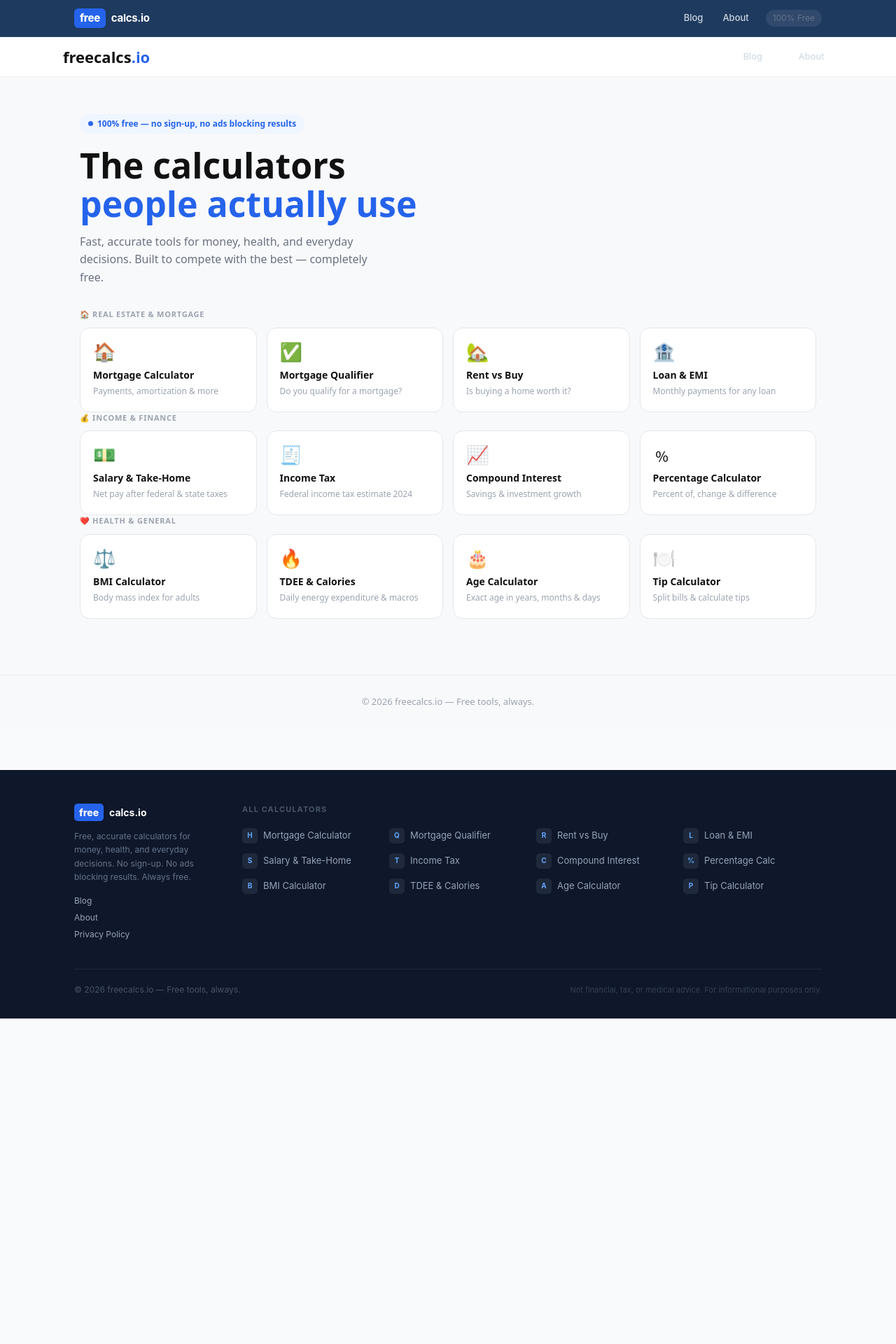
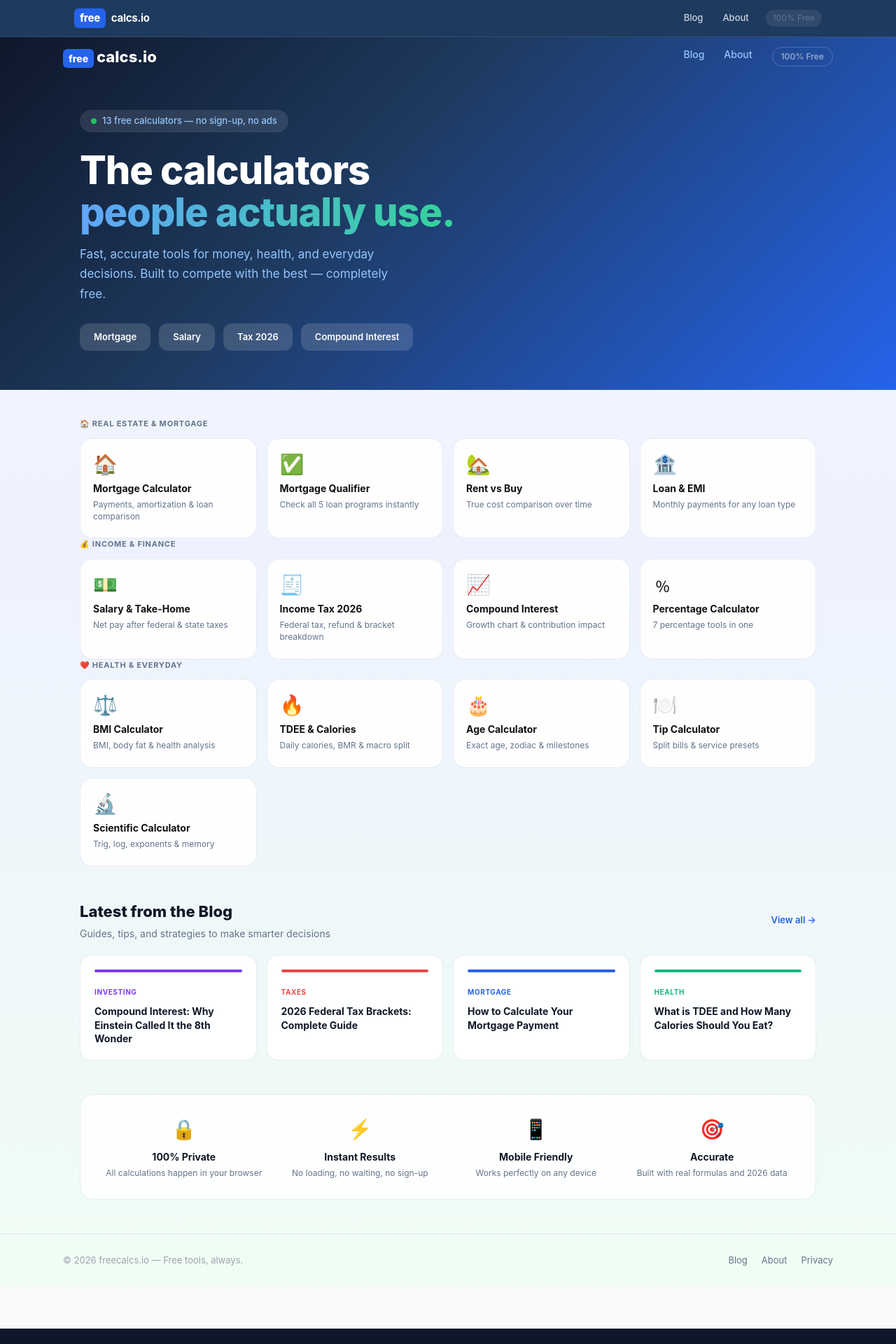
Before and after one commit to Tunjilor/freecalcs, a Next.js app: page / in a window 1280 px wide. Shown: the top 1920 px of the page at 70% size. Before the commit the page ends 1455 px from the top, so only its background shows below. Built offline with nearby package versions, Linux system fonts and the light colour scheme.

Commit message:
complete homepage redesign - premium hero, blog section, trust bar, scientific calc

```diff
--- a/src/app/page.tsx
+++ b/src/app/page.tsx
@@ -1,169 +1,155 @@
 import Link from "next/link";
+import type { Metadata } from "next";
+
+export const metadata: Metadata = {
+  title: "Free Online Calculators | Mortgage, Tax, Salary, BMI & More | freecalcs.io",
+  description: "Free online calculators for mortgage payments, income tax, salary, compound interest, BMI, TDEE, and more. No sign-up required. Fast, accurate, and mobile-friendly.",
+  alternates: { canonical: "https://www.freecalcs.io" },
+  openGraph: { title: "Free Online Calculators | freecalcs.io", description: "Fast, accurate tools for money, health, and everyday decisions.", url: "https://www.freecalcs.io", siteName: "freecalcs.io", type: "website" },
+};
 
 const calcs = [
-  // Row 1 — Real estate (4 cards)
-  { slug: "mortgage", label: "Mortgage Calculator", icon: "🏠", desc: "Payments, amortization & more", category: null },
-  { slug: "qualify", label: "Mortgage Qualifier", icon: "✅", desc: "Do you qualify for a mortgage?", category: null },
-  { slug: "rent-vs-buy", label: "Rent vs Buy", icon: "🏡", desc: "Is buying a home worth it?", category: null },
-  { slug: "loan", label: "Loan & EMI", icon: "🏦", desc: "Monthly payments for any loan", category: null },
-
-  // Row 2 — Income & finance (4 cards)
-  { slug: "salary", label: "Salary & Take-Home", icon: "💵", desc: "Net pay after federal & state taxes", category: null },
-  { slug: "tax", label: "Income Tax", icon: "🧾", desc: "Federal income tax estimate 2024", category: null },
-  { slug: "compound-interest", label: "Compound Interest", icon: "📈", desc: "Savings & investment growth", category: null },
-  { slug: "percentage", label: "Percentage Calculator", icon: "﹪", desc: "Percent of, change & difference", category: null },
-
-  // Row 3 — Health & general (4 cards)
-  { slug: "bmi", label: "BMI Calculator", icon: "⚖️", desc: "Body mass index for adults", category: null },
-  { slug: "tdee", label: "TDEE & Calories", icon: "🔥", desc: "Daily energy expenditure & macros", category: null },
-  { slug: "age", label: "Age Calculator", icon: "🎂", desc: "Exact age in years, months & days", category: null },
-  { slug: "tip", label: "Tip Calculator", icon: "🍽️", desc: "Split bills & calculate tips", category: null },
+  { slug: "mortgage", label: "Mortgage Calculator", icon: "🏠", desc: "Payments, amortization & loan comparison" },
+  { slug: "qualify", label: "Mortgage Qualifier", icon: "✅", desc: "Check all 5 loan programs instantly" },
+  { slug: "rent-vs-buy", label: "Rent vs Buy", icon: "🏡", desc: "True cost comparison over time" },
+  { slug: "loan", label: "Loan & EMI", icon: "🏦", desc: "Monthly payments for any loan type" },
+  { slug: "salary", label: "Salary & Take-Home", icon: "💵", desc: "Net pay after federal & state taxes" },
+  { slug: "tax", label: "Income Tax 2026", icon: "🧾", desc: "Federal tax, refund & bracket breakdown" },
+  { slug: "compound-interest", label: "Compound Interest", icon: "📈", desc: "Growth chart & contribution impact" },
+  { slug: "percentage", label: "Percentage Calculator", icon: "﹪", desc: "7 percentage tools in one" },
+  { slug: "bmi", label: "BMI Calculator", icon: "⚖️", desc: "BMI, body fat & health analysis" },
+  { slug: "tdee", label: "TDEE & Calories", icon: "🔥", desc: "Daily calories, BMR & macro split" },
+  { slug: "age", label: "Age Calculator", icon: "🎂", desc: "Exact age, zodiac & milestones" },
+  { slug: "tip", label: "Tip Calculator", icon: "🍽️", desc: "Split bills & service presets" },
+  { slug: "scientific", label: "Scientific Calculator", icon: "🔬", desc: "Trig, log, exponents & memory" },
 ];
 
 const categories = [
   { label: "🏠 Real estate & mortgage", start: 0, end: 4 },
   { label: "💰 Income & finance", start: 4, end: 8 },
-  { label: "❤️ Health & general", start: 8, end: 12 },
+  { label: "❤️ Health & everyday", start: 8, end: 13 },
+];
+
+const blogPosts = [
+  { slug: "compound-interest-explained", title: "Compound Interest: Why Einstein Called It the 8th Wonder", category: "Investing", color: "#7c3aed" },
+  { slug: "2026-tax-brackets-guide", title: "2026 Federal Tax Brackets: Complete Guide", category: "Taxes", color: "#ef4444" },
+  { slug: "how-to-calculate-mortgage-payment", title: "How to Calculate Your Mortgage Payment", category: "Mortgage", color: "#2563eb" },
+  { slug: "what-is-tdee", title: "What is TDEE and How Many Calories Should You Eat?", category: "Health", color: "#10b981" },
 ];
 
 export default function Home() {
   return (
-    <main style={{ minHeight: "100vh", background: "#f8f9fb", fontFamily: "system-ui,sans-serif" }}>
+    <main style={{ minHeight: "100vh", background: "linear-gradient(180deg,#f8fafc 0%,#eef2ff 40%,#f0fdf4 100%)", fontFamily: "-apple-system,BlinkMacSystemFont,\"Segoe UI\",Inter,sans-serif" }}>
       <style>{`
         * { box-sizing: border-box; margin: 0; padding: 0; }
-        body { background: #f8f9fb; }
-
-        .nav-link {
-          color: #6b7280; text-decoration: none;
-          font-size: 14px; font-weight: 500;
-          transition: color 0.15s;
-        }
-        .nav-link:hover { color: #111; }
-
         .calc-grid {
           display: grid;
           grid-template-columns: repeat(4, 1fr);
           gap: 14px;
           margin-bottom: 0;
         }
-
         .calc-card {
-          background: #fff;
-          border: 1px solid #e5e7eb;
-          border-radius: 14px;
-          padding: 20px 18px;
+          background: rgba(255,255,255,0.9);
+          backdrop-filter: blur(12px);
+          -webkit-backdrop-filter: blur(12px);
+          border: 1px solid rgba(226,232,240,0.8);
+          border-radius: 18px;
+          padding: 22px 18px;
           text-decoration: none;
           display: flex;
           flex-direction: column;
           gap: 6px;
-          transition: border-color 0.15s, box-shadow 0.15s, transform 0.15s;
+          transition: all 0.25s ease;
           min-height: 120px;
         }
         .calc-card:hover {
           border-color: #2563eb;
-          box-shadow: 0 4px 20px rgba(37,99,235,0.10);
+          box-shadow: 0 8px 30px rgba(37,99,235,0.12);
+          transform: translateY(-3px);
+        }
+        .calc-icon { font-size: 28px; line-height: 1; margin-bottom: 6px; }
+        .calc-label { font-size: 14px; font-weight: 700; color: #111; line-height: 1.3; }
+        .calc-desc { font-size: 12px; color: #64748b; line-height: 1.4; }
+        .category-label {
+          font-size: 11px; font-weight: 700; color: #64748b;
+          text-transform: uppercase; letter-spacing: 0.07em;
+          margin: 32px 0 12px;
+        }
+        .category-label:first-of-type { margin-top: 0; }
+        .blog-card {
+          background: rgba(255,255,255,0.9);
+          backdrop-filter: blur(12px);
+          border: 1px solid rgba(226,232,240,0.8);
+          border-radius: 16px;
+          padding: 20px;
+          text-decoration: none;
+          display: block;
+          transition: all 0.25s ease;
+        }
+        .blog-card:hover {
+          border-color: #2563eb;
+          box-shadow: 0 4px 20px rgba(37,99,235,0.08);
           transform: translateY(-2px);
         }
-        .calc-icon { font-size: 26px; line-height: 1; margin-bottom: 6px; }
-        .calc-label { font-size: 14px; font-weight: 700; color: #111; line-height: 1.3; }
-        .calc-desc { font-size: 12px; color: #9ca3af; line-height: 1.4; }
-
-        .category-label {
-          font-size: 11px;
-          font-weight: 700;
-          color: #9ca3af;
-          text-transform: uppercase;
-          letter-spacing: 0.07em;
-          margin: 28px 0 10px;
-        }
-        .category-label:first-of-type { margin-top: 0; }
-
-        .hero-badge {
-          display: inline-flex;
-          align-items: center;
-          gap: 6px;
-          background: #eff6ff;
-          color: #2563eb;
-          font-size: 12px;
-          font-weight: 700;
-          padding: 5px 12px;
-          border-radius: 20px;
-          margin-bottom: 18px;
-        }
-        .pulse {
-          width: 7px; height: 7px;
-          border-radius: 50%;
-          background: #2563eb;
-          animation: pulse 2s infinite;
-          flex-shrink: 0;
-        }
-        @keyframes pulse { 0%,100%{opacity:1} 50%{opacity:0.3} }
-
-        /* Tablet: 2 columns */
         @media (max-width: 900px) {
           .calc-grid { grid-template-columns: repeat(2, 1fr); gap: 12px; }
-          .calc-card { min-height: 100px; }
+          .blog-grid { grid-template-columns: repeat(2, 1fr) !important; }
         }
-
-        /* Mobile: 2 columns, compact */
         @media (max-width: 600px) {
           .calc-grid { grid-template-columns: repeat(2, 1fr); gap: 10px; }
           .calc-card { padding: 14px 12px; min-height: 90px; }
           .calc-icon { font-size: 22px; }
           .calc-label { font-size: 13px; }
           .calc-desc { font-size: 11px; display: none; }
-          h1 { font-size: 30px !important; }
           .hero-section { padding: 32px 16px 20px !important; }
-          .grid-section { padding: 0 16px 60px !important; }
-          .category-label { margin-top: 20px; }
-        }
-
-        /* Very small phones: still 2 columns */
-        @media (max-width: 360px) {
-          .calc-grid { gap: 8px; }
-          .calc-card { padding: 12px 10px; }
-          .calc-icon { font-size: 20px; }
-          .calc-label { font-size: 12px; }
+          .grid-section { padding: 0 16px 40px !important; }
+          .blog-grid { grid-template-columns: 1fr !important; }
         }
       `}</style>
 
-      {/* Nav */}
-      <nav style={{ background: "#fff", borderBottom: "1px solid #eee", padding: "0 24px" }}>
+      {/* Hero */}
+      <div style={{ background: "linear-gradient(135deg,#0f172a 0%,#1e3a5f 40%,#2563eb 100%)", padding: "0 0 56px" }}>
+        <nav style={{ padding: "0 24px" }}>
           <div style={{ maxWidth: 1100, margin: "0 auto", height: 56, display: "flex", alignItems: "center", justifyContent: "space-between" }}>
             <div style={{ display: "flex", alignItems: "baseline" }}>
-            <span style={{ fontSize: 22, fontWeight: 800, color: "#111" }}>freecalcs</span>
-            <span style={{ fontSize: 22, fontWeight: 800, color: "#2563eb" }}>.io</span>
+              <span style={{ background: "#2563eb", color: "#fff", fontSize: 14, fontWeight: 800, padding: "3px 8px", borderRadius: 6, marginRight: 4 }}>free</span>
+              <span style={{ fontSize: 22, fontWeight: 800, color: "#fff" }}>calcs.io</span>
             </div>
             <div style={{ display: "flex", gap: 28 }}>
-            <Link href="/blog" className="nav-link">Blog</Link>
-            <Link href="/about" className="nav-link">About</Link>
+              <Link href="/blog" style={{ color: "#93c5fd", textDecoration: "none", fontSize: 14, fontWeight: 500 }}>Blog</Link>
+              <Link href="/about" style={{ color: "#93c5fd", textDecoration: "none", fontSize: 14, fontWeight: 500 }}>About</Link>
+              <span style={{ color: "rgba(255,255,255,0.5)", fontSize: 12, fontWeight: 600, padding: "4px 12px", border: "1px solid rgba(255,255,255,0.2)", borderRadius: 20 }}>100% Free</span>
             </div>
           </div>
         </nav>
-
-      {/* Hero */}
-      <section className="hero-section" style={{ maxWidth: 1100, margin: "0 auto", padding: "52px 24px 32px" }}>
-        <div className="hero-badge">
-          <span className="pulse" />
-          100% free — no sign-up, no ads blocking results
+        <section className="hero-section" style={{ maxWidth: 1100, margin: "0 auto", padding: "48px 24px 0" }}>
+          <div style={{ display: "inline-flex", alignItems: "center", gap: 8, background: "rgba(255,255,255,0.1)", padding: "6px 16px", borderRadius: 24, marginBottom: 24 }}>
+            <span style={{ width: 8, height: 8, borderRadius: "50%", background: "#22c55e", animation: "pulse 2s infinite", flexShrink: 0 }}></span>
+            <span style={{ fontSize: 13, color: "#93c5fd", fontWeight: 500 }}>13 free calculators — no sign-up, no ads</span>
           </div>
-        <h1 style={{ fontSize: "clamp(32px, 5vw, 50px)", fontWeight: 800, lineHeight: 1.1, color: "#111", marginBottom: 14 }}>
+          <h1 style={{ fontSize: "clamp(36px, 5vw, 56px)", fontWeight: 800, lineHeight: 1.08, color: "#fff", marginBottom: 16, letterSpacing: "-0.02em" }}>
             The calculators<br />
-          <span style={{ color: "#2563eb" }}>people actually use</span>
+            <span style={{ background: "linear-gradient(90deg,#60a5fa,#34d399)", WebkitBackgroundClip: "text", WebkitTextFillColor: "transparent" }}>people actually use.</span>
           </h1>
-        <p style={{ fontSize: 16, color: "#6b7280", maxWidth: 440, lineHeight: 1.6 }}>
+          <p style={{ fontSize: 17, color: "#93c5fd", maxWidth: 480, lineHeight: 1.65, marginBottom: 28 }}>
             Fast, accurate tools for money, health, and everyday decisions. Built to compete with the best — completely free.
           </p>
+          <div style={{ display: "flex", gap: 12, flexWrap: "wrap" }}>
+            {[["Mortgage","mortgage"],["Salary","salary"],["Tax 2026","tax"],["Compound Interest","compound-interest"]].map(([label, slug]) => (
+              <Link key={slug} href={"/"+slug} style={{ background: "rgba(255,255,255,0.15)", color: "#fff", fontSize: 13, fontWeight: 600, padding: "10px 20px", borderRadius: 12, textDecoration: "none", transition: "background 0.15s", backdropFilter: "blur(8px)" }}>{label}</Link>
+            ))}
+          </div>
         </section>
+      </div>
 
       {/* Calculator grid */}
-      <section className="grid-section" style={{ maxWidth: 1100, margin: "0 auto", padding: "0 24px 80px" }}>
+      <section className="grid-section" style={{ maxWidth: 1100, margin: "0 auto", padding: "40px 24px 48px" }}>
         {categories.map((cat) => (
           <div key={cat.label}>
             <p className="category-label">{cat.label}</p>
             <div className="calc-grid">
               {calcs.slice(cat.start, cat.end).map((c) => (
-                <Link key={c.slug + c.label} href={"/" + c.slug} className="calc-card">
+                <Link key={c.slug} href={"/" + c.slug} className="calc-card">
                   <span className="calc-icon">{c.icon}</span>
                   <span className="calc-label">{c.label}</span>
                   <span className="calc-desc">{c.desc}</span>
@@ -174,9 +160,54 @@ export default function Home() {
         ))}
       </section>
 
+      {/* Blog section */}
+      <section style={{ maxWidth: 1100, margin: "0 auto", padding: "0 24px 48px" }}>
+        <div style={{ display: "flex", justifyContent: "space-between", alignItems: "center", marginBottom: 20 }}>
+          <div>
+            <h2 style={{ fontSize: 22, fontWeight: 800, color: "#111827", margin: "0 0 4px" }}>Latest from the Blog</h2>
+            <p style={{ fontSize: 14, color: "#64748b", margin: 0 }}>Guides, tips, and strategies to make smarter decisions</p>
+          </div>
+          <Link href="/blog" style={{ fontSize: 13, fontWeight: 600, color: "#2563eb", textDecoration: "none" }}>View all →</Link>
+        </div>
+        <div className="blog-grid" style={{ display: "grid", gridTemplateColumns: "repeat(4, 1fr)", gap: 14 }}>
+          {blogPosts.map((post) => (
+            <Link key={post.slug} href={"/blog/" + post.slug} className="blog-card">
+              <div style={{ height: 4, background: post.color, borderRadius: 4, marginBottom: 14 }}></div>
+              <span style={{ fontSize: 10, fontWeight: 700, color: post.color, textTransform: "uppercase", letterSpacing: "0.06em" }}>{post.category}</span>
+              <p style={{ fontSize: 14, fontWeight: 700, color: "#111827", margin: "8px 0 0", lineHeight: 1.4 }}>{post.title}</p>
+            </Link>
+          ))}
+        </div>
+      </section>
+
+      {/* Trust bar */}
+      <section style={{ maxWidth: 1100, margin: "0 auto", padding: "0 24px 48px" }}>
+        <div style={{ background: "rgba(255,255,255,0.85)", backdropFilter: "blur(12px)", borderRadius: 20, padding: "28px 32px", border: "1px solid rgba(226,232,240,0.8)", display: "flex", justifyContent: "space-around", flexWrap: "wrap", gap: 20 }}>
+          {[
+            ["🔒", "100% Private", "All calculations happen in your browser"],
+            ["⚡", "Instant Results", "No loading, no waiting, no sign-up"],
+            ["📱", "Mobile Friendly", "Works perfectly on any device"],
+            ["🎯", "Accurate", "Built with real formulas and 2026 data"],
+          ].map(([icon, title, desc]) => (
+            <div key={title} style={{ textAlign: "center", flex: "1 1 200px" }}>
+              <div style={{ fontSize: 28, marginBottom: 8 }}>{icon}</div>
+              <p style={{ fontSize: 14, fontWeight: 700, color: "#111827", margin: "0 0 4px" }}>{title}</p>
+              <p style={{ fontSize: 12, color: "#64748b", margin: 0 }}>{desc}</p>
+            </div>
+          ))}
+        </div>
+      </section>
+
       {/* Footer */}
-      <footer style={{ borderTop: "1px solid #e5e7eb", padding: "28px 24px", textAlign: "center", fontSize: 13, color: "#9ca3af" }}>
-        © {new Date().getFullYear()} freecalcs.io — Free tools, always.
+      <footer style={{ borderTop: "1px solid #e2e8f0", padding: "28px 24px", textAlign: "center" }}>
+        <div style={{ maxWidth: 1100, margin: "0 auto", display: "flex", justifyContent: "space-between", alignItems: "center", flexWrap: "wrap", gap: 12 }}>
+          <span style={{ fontSize: 13, color: "#9ca3af" }}>© 2026 freecalcs.io — Free tools, always.</span>
+          <div style={{ display: "flex", gap: 20 }}>
+            <Link href="/blog" style={{ fontSize: 13, color: "#64748b", textDecoration: "none" }}>Blog</Link>
+            <Link href="/about" style={{ fontSize: 13, color: "#64748b", textDecoration: "none" }}>About</Link>
+            <Link href="/privacy" style={{ fontSize: 13, color: "#64748b", textDecoration: "none" }}>Privacy</Link>
+          </div>
+        </div>
       </footer>
     </main>
   );
```
Lines whose indentation alone changed are shown as unchanged.
